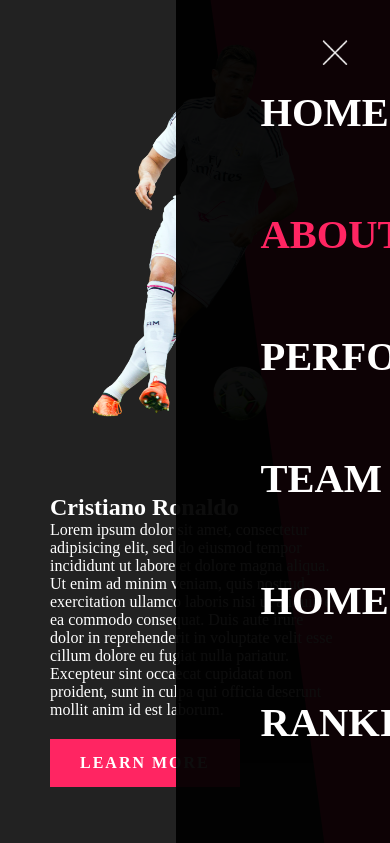
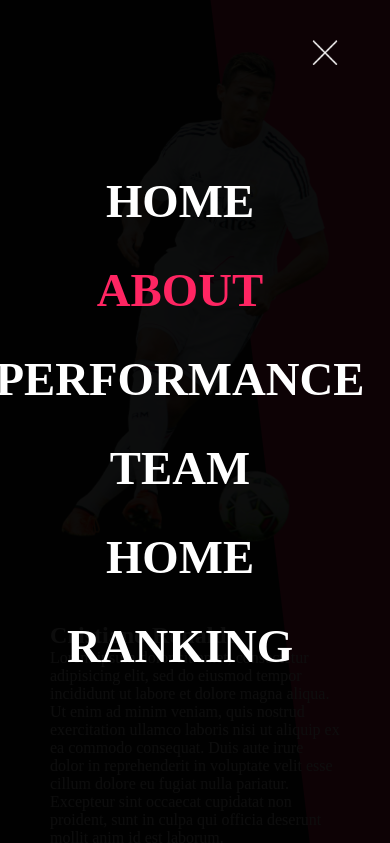
Before and after one commit to alzC/Cr7, a plain HTML site: page docs/index.html in a window 390 px wide. Both pictures are taken after a click on the element 335 px from the left and 80 px from the top of the page. Shown: the top 843 px of the page. Drawn offline with Linux system fonts and the light colour scheme.

Commit message:
Update fitness3.css

```diff
--- a/docs/fitness3.css
+++ b/docs/fitness3.css
@@ -135,15 +135,15 @@ section .imgBx img{
   }
 }
 @media (max-width:991px) {
-  .menuIcon{
+.menuIcon{
     position: fixed;
     top: 40px;
     right:40px;
-    width: 30px;
-    height: 80px;
+    width: 40px;
+    height: 45px;
     background: url("menu.png");
     filter: invert(1);
-    background-size: 50px;
+    background-size: 60px;
     cursor: pointer;
     background-repeat: no-repeat;
     z-index: 1000;
@@ -165,20 +165,21 @@ section .imgBx img{
     height: 100%;
     background: rgba(0, 0, 0, 0.95);
     flex-direction: column;
+    align-items: center;
+    justify-content: center;
     z-index: 11;
     border: none;
     padding: 50px;
   }
   .nav.active{
-    left: 45%;
-  }
-  .nav.active li{
-    padding:35px;
-    font-size:45px;
+    left: 0;
+
+
   }
   .nav li{
-    margin-top:5px 0;
-
+    margin-top:-15px 0;
+    font-size: 52px;
+    padding:15px;
   }
   section{
     flex-direction: column-reverse;
@@ -210,7 +211,7 @@ section .imgBx img{
     margin-top: 20px;
   }
   section .imgBx img{
-    max-width: 300px;
+    min-width: 300px;
   }
   .sci{
     left:50px;
```
